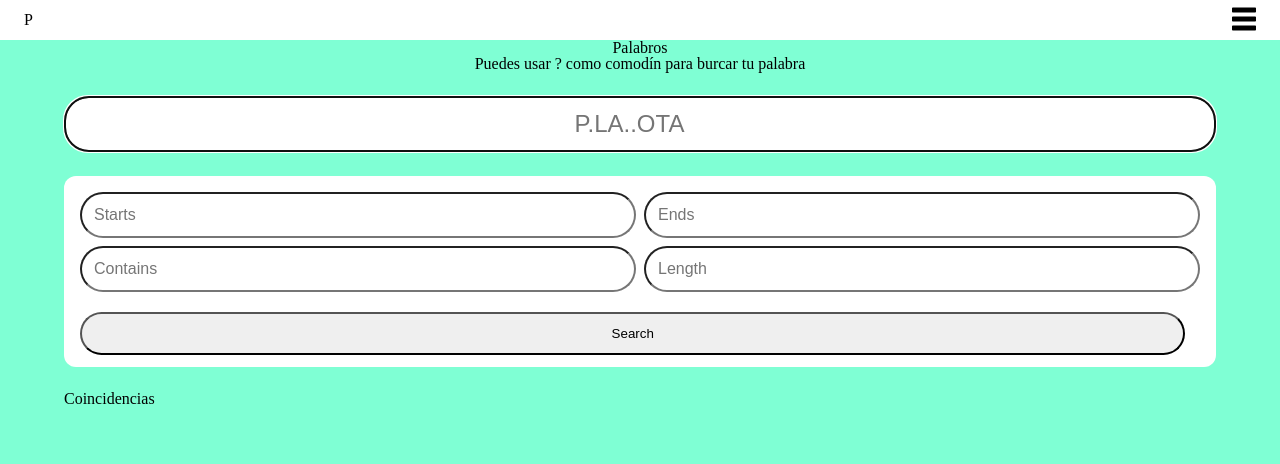
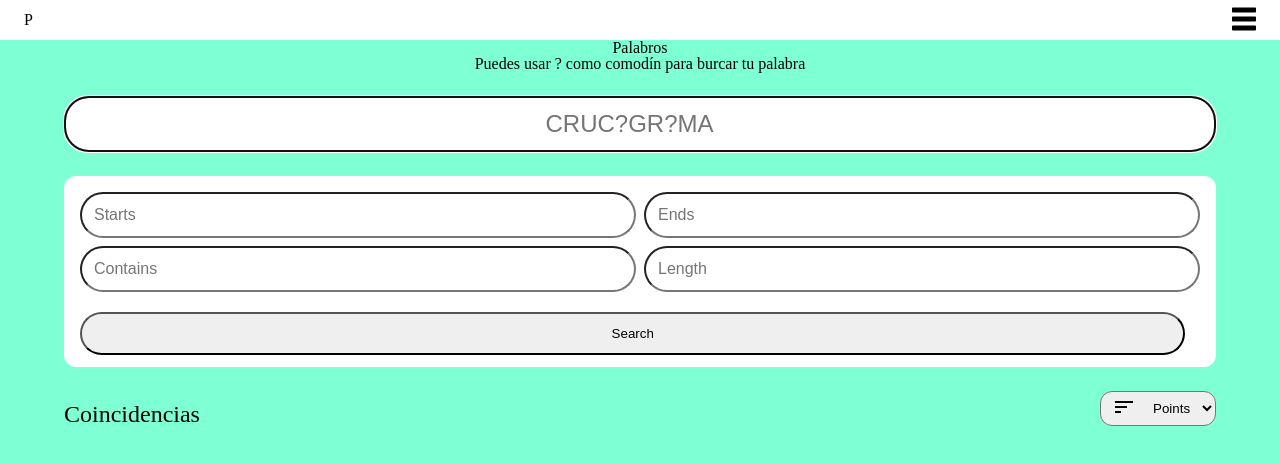
Before and after one commit to carlosvillu/palabros.io, a React (Vite) app: page / in a window 1280 px wide. Shown: the top 464 px of the page. Built offline with nearby package versions, Linux system fonts and the light colour scheme.

Commit message:
feat(components): Add sort

```diff
--- /dev/null
+++ b/src/components/Icons/Sort/index.tsx
@@ -0,0 +1,15 @@
+import React, { ReactElement } from 'react'
+
+function Icon (): ReactElement {
+  return (
+    <svg
+      xmlns="http://www.w3.org/2000/svg"
+      viewBox="0 0 24 24"
+    >
+      <path fill="none" d="M0 0h24v24H0V0z"></path>
+      <path d="M3 18h6v-2H3v2zM3 6v2h18V6H3zm0 7h12v-2H3v2z"></path>
+    </svg>
+  )
+}
+
+export default Icon
--- a/src/components/Results/index.module.css
+++ b/src/components/Results/index.module.css
@@ -2,7 +2,34 @@
   margin-top: var(--size-l);
 }
 
-.title {}
+.header {
+  display: flex;
+  justify-content: space-between;
+  align-items: flex-end;
+}
+
+.title {
+  font-size: var(--size-l);
+}
+
+.sorter {
+  display: flex;
+  flex-direction: row;
+  align-items: center;
+  position: relative;
+}
+
+.icon {
+  position: absolute;
+  left: var(--size-s);
+  width: var(--size-l);
+}
+
+.select {
+  border-radius: var(--size-s);
+  padding: var(--size-xs);
+  padding-left: var(--size-3xl);
+}
 
 .list {
   font-size: var(--size-s);
--- a/src/components/Results/index.tsx
+++ b/src/components/Results/index.tsx
@@ -1,18 +1,69 @@
-import { ReactElement } from 'react'
+import { ReactElement, useEffect, useState } from 'react'
 import PropTypes from 'prop-types'
 import Tag from '../Tag'
+import SortIcon from '../Icons/Sort'
 
 import styles from './index.module.css'
+import { weigth } from '../../js/stings'
 
 interface Props {
   results: string[]
 }
 
+type Sort = 'points' | 'az' | 'za'
+
 function Results ({ results = [] }: Props): ReactElement {
+  const [sortState, setSortState] = useState<Sort>('points')
+
+  useEffect(() => {
+    function doEffect (): void {}
+    doEffect()
+  }, [sortState])
+
+  const handleChange = (event: React.SyntheticEvent): void => {
+    const target = event.target as typeof event.target & { value: Sort }
+    setSortState(target.value)
+  }
+
+  let tags = results.map(result => ({ word: result, points: weigth(result) as number }))
+  switch (sortState) {
+    case 'points':
+      tags = tags.sort((a, b) => {
+        if (a.points < b.points) return 1
+        if (a.points > b.points) return -1
+        return 0
+      })
+      break
+    case 'az':
+      tags = tags.sort((a, b) => {
+        if (a.word > b.word) return 1
+        if (a.word < b.word) return -1
+        return 0
+      })
+      break
+    case 'za':
+      tags = tags.sort((a, b) => {
+        if (b.word > a.word) return 1
+        if (b.word < a.word) return -1
+        return 0
+      })
+      break
+  }
+
   return <div className={styles.container}>
-    <h2 className={styles.title}>Coincidencias</h2>
+    <div className={styles.header}>
+      <h2 className={styles.title}>Coincidencias</h2>
+      <div className={styles.sorter}>
+        <span className={styles.icon}><SortIcon /></span>
+        <select className={styles.select} value={sortState} onChange={handleChange}>
+          <option value='points'>Points</option>
+          <option value='az'>A-Z</option>
+          <option value='za'>Z-A</option>
+        </select>
+      </div>
+    </div>
     <ol className={styles.list}>
-      {results.map(word => <Tag key={word}>{word}</Tag>)}
+      {tags.map(tag => <Tag key={tag.word} {...tag} />)}
     </ol>
   </div>
 }
--- a/src/components/Search/index.tsx
+++ b/src/components/Search/index.tsx
@@ -35,7 +35,7 @@ function Search ({ onSearch }: Props): ReactElement {
     <h2>Palabros</h2>
     <h3>Puedes usar <strong>?</strong> como comodín para burcar tu palabra</h3>
     <form className={styles.searchForm} onSubmit={handleSubmit as unknown as () => void}>
-      <input className={styles.input} tabIndex={0} autoFocus type="search" enterKeyHint="search" placeholder='p.la..ota' autoComplete="off" autoCapitalize="off" autoCorrect="off" name="pattern" required />
+      <input className={styles.input} tabIndex={0} autoFocus type="search" enterKeyHint="search" placeholder='cruc?gr?ma' autoComplete="off" autoCapitalize="off" autoCorrect="off" name="pattern" required />
       <div className={styles.filtersContainer}>
         <div className={styles.filters}>
           <input className={styles.filterItem} tabIndex={1} type='search' enterKeyHint="search" placeholder='Starts' autoComplete="off" autoCapitalize="off" autoCorrect="off" name="start" />
--- a/src/components/Tag/index.tsx
+++ b/src/components/Tag/index.tsx
@@ -2,83 +2,16 @@ import { ReactElement } from 'react'
 
 import styles from './index.module.css'
 
-// part of the code extracted from. https://github.com/epeli/underscore.string/blob/master/cleanDiacritics.js
-const from = 'ąàáäâãåæăćčĉęèéëêĝĥìíïîĵłľńňòóöőôõðøśșşšŝťțţŭùúüűûñÿýçżźž'
-const to = 'aaaaaaaaaccceeeeeghiiiijllnnoooooooossssstttuuuuuunyyczzz'.split('')
-
-function replaceCharIfNeeded (char: string): string {
-  const index = from.indexOf(char)
-  return index === -1 ? char : to[index]
+interface Props {
+  word: string
+  points: number
 }
 
-function slugify (str: string, allowQueryParams: boolean, removeDots: boolean): string {
-  const validCharsRegEx = allowQueryParams
-    ? /[^a-z0-9\\. \- ? =]/g // only letters numbers, dashes, dots, equals and question marks
-    : /[^a-z0-9\\. -]/g // only letters numbers, dashes and dots
-  let tempStr = str
-    .toLowerCase()
-    .replace(/.{1}/g, replaceCharIfNeeded)
-    .replace(validCharsRegEx, '') // remove invalid chars
-    .replace(/\s+/g, '-') // collapse whitespace and replace by -
-    .replace(/-+/g, '-') // collapse dashes
-  if (removeDots) tempStr = tempStr.replaceAll('.', '')
-  return tempStr
-}
-
-interface Props {
-  children: string
-}
-
-const weigths = {
-  ll: 8,
-  ch: 5,
-  rr: 8,
-  a: 1,
-  b: 3,
-  c: 3,
-  d: 2,
-  e: 1,
-  f: 4,
-  g: 2,
-  h: 4,
-  i: 1,
-  j: 8,
-  l: 1,
-  m: 3,
-  n: 1,
-  ñ: 8,
-  o: 1,
-  p: 3,
-  q: 5,
-  r: 1,
-  s: 1,
-  t: 1,
-  u: 1,
-  v: 4,
-  x: 8,
-  y: 4,
-  z: 10
-} as const
-
-type Tokens = keyof typeof weigths
-type Reducer = (word: string) => (acc: number, token: Tokens) => number
-
-const reducer: Reducer = word => (acc, token) => {
-  const occurencies = [...word.matchAll(token as unknown as RegExp)].length
-  acc += occurencies * weigths[token]
-  word.replaceAll(token, '')
-  return acc
-}
-
-function Tag ({ children }: Props): ReactElement {
-  // @ts-expect-error
-  const weigth = Object.keys(weigths).reduce(reducer(slugify(children)), 0)
+function Tag ({ word, points }: Props): ReactElement {
   return <span className={styles.container}>
-    <span>{children}</span>
-    <sub className={styles.sub}>{weigth}</sub>
+    <span>{word}</span>
+    <sub className={styles.sub}>{points}</sub>
   </span>
 }
 
-Tag.propTypes = {}
-
 export default Tag
--- /dev/null
+++ b/src/js/stings.tsx
@@ -0,0 +1,66 @@
+// part of the code extracted from. https://github.com/epeli/underscore.string/blob/master/cleanDiacritics.js
+const from = 'ąàáäâãåæăćčĉęèéëêĝĥìíïîĵłľńňòóöőôõðøśșşšŝťțţŭùúüűûñÿýçżźž'
+const to = 'aaaaaaaaaccceeeeeghiiiijllnnoooooooossssstttuuuuuunyyczzz'.split('')
+
+function replaceCharIfNeeded (char: string): string {
+  const index = from.indexOf(char)
+  return index === -1 ? char : to[index]
+}
+
+export function slugify (str: string, allowQueryParams: boolean, removeDots: boolean): string {
+  const validCharsRegEx = allowQueryParams
+    ? /[^a-z0-9\\. \- ? =]/g // only letters numbers, dashes, dots, equals and question marks
+    : /[^a-z0-9\\. -]/g // only letters numbers, dashes and dots
+  let tempStr = str
+    .toLowerCase()
+    .replace(/.{1}/g, replaceCharIfNeeded)
+    .replace(validCharsRegEx, '') // remove invalid chars
+    .replace(/\s+/g, '-') // collapse whitespace and replace by -
+    .replace(/-+/g, '-') // collapse dashes
+  if (removeDots) tempStr = tempStr.replaceAll('.', '')
+  return tempStr
+}
+
+const weigths = {
+  ll: 8,
+  ch: 5,
+  rr: 8,
+  a: 1,
+  b: 3,
+  c: 3,
+  d: 2,
+  e: 1,
+  f: 4,
+  g: 2,
+  h: 4,
+  i: 1,
+  j: 8,
+  l: 1,
+  m: 3,
+  n: 1,
+  ñ: 8,
+  o: 1,
+  p: 3,
+  q: 5,
+  r: 1,
+  s: 1,
+  t: 1,
+  u: 1,
+  v: 4,
+  x: 8,
+  y: 4,
+  z: 10
+} as const
+
+type Tokens = keyof typeof weigths
+type Reducer = (word: string) => (acc: number, token: Tokens) => number
+
+export const reducer: Reducer = word => (acc, token) => {
+  const occurencies = [...word.matchAll(token as unknown as RegExp)].length
+  acc += occurencies * weigths[token]
+  word.replaceAll(token, '')
+  return acc
+}
+
+// @ts-expect-error
+export const weigth = (word: string): unknown => Object.keys(weigths).reduce(reducer(slugify(word)), 0)
```
